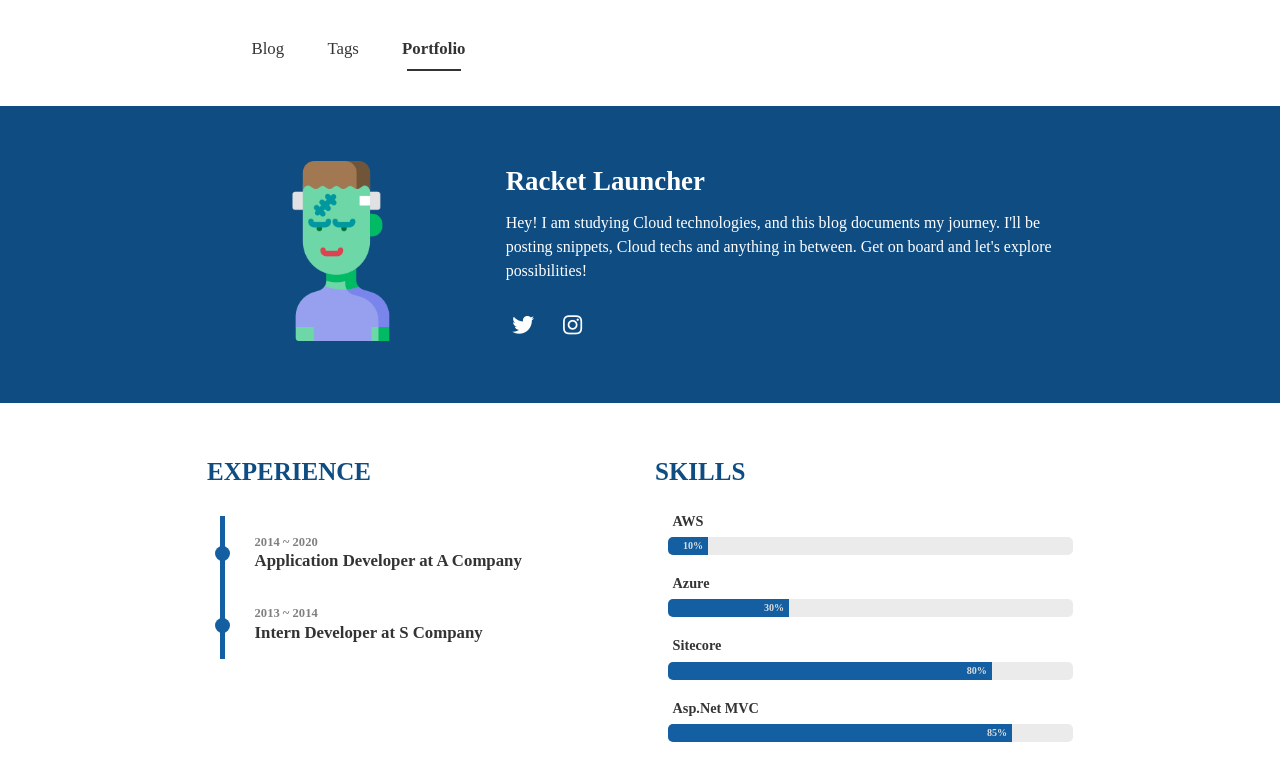
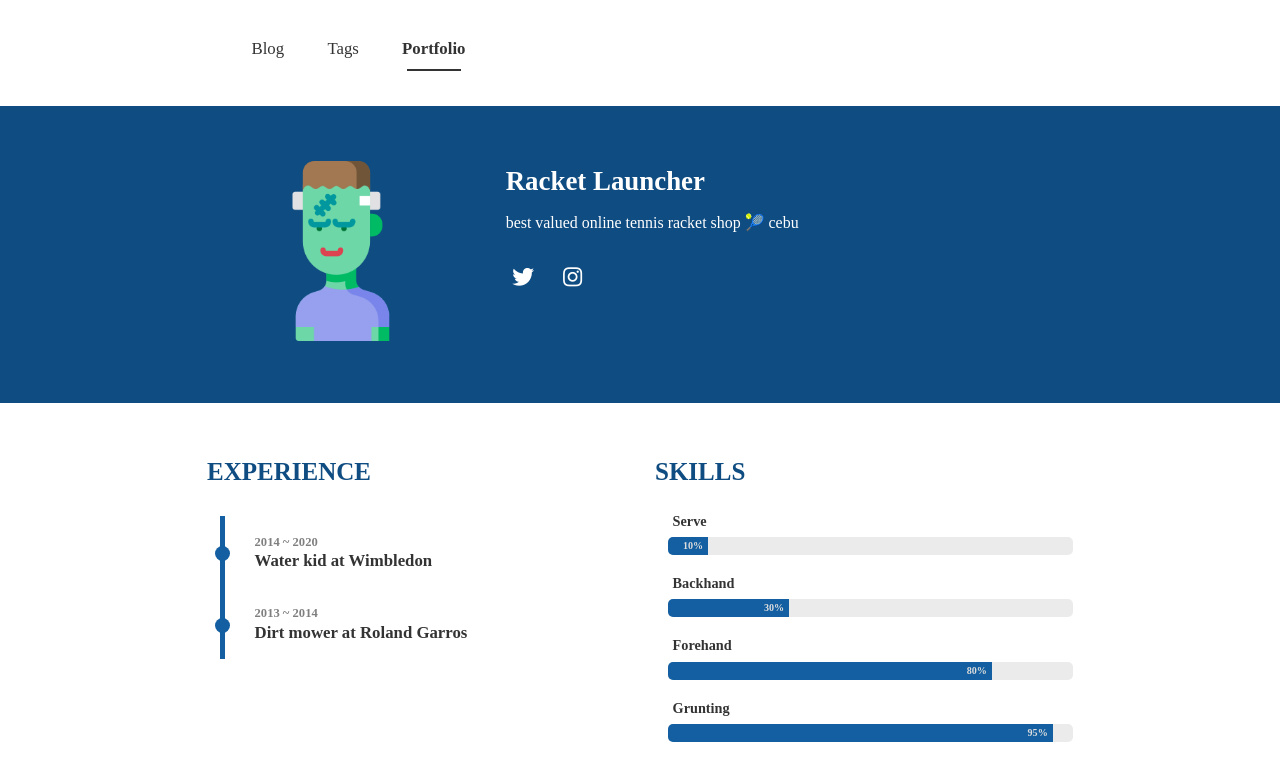
Before and after one commit to bonasfvck/racketlauncher, a Jekyll site: the page built from portfolio.html, in a window 1280 px wide. Shown: the top 781 px of the page. Built offline with Jekyll 4.4.1, drawn with Linux system fonts in a browser that asks for light colours; nearby versions of some CDN libraries; some web fonts are replaced.

Commit message:
Update _config.yml

```diff
--- a/_config.yml
+++ b/_config.yml
@@ -11,23 +11,23 @@ theme_settings :
   profile :
     image : assets/img/frankestein.png
     username : Racket Launcher
-    description : Hey! I am studying Cloud technologies, and this blog documents my journey. I'll be posting snippets, Cloud techs and anything in between. Get on board and let's explore possibilities!
+    description : best valued online tennis racket shop 🎾 cebu
     experience :
       - start : 2014
         end : 2020
-        experience : Application Developer at A Company
+        experience : Water kid at Wimbledon
       - start : 2013
         end : 2014
-        experience : Intern Developer at S Company
+        experience : Dirt mower at Roland Garros
     skills :
-      - skill : AWS
+      - skill : Serve
         value : 10  # Percent value
-      - skill : Azure
+      - skill : Backhand
         value : 30  # Percent value
-      - skill : Sitecore
+      - skill : Forehand
         value : 80  # Percent value
-      - skill : Asp.Net MVC
-        value : 85  # Percent value
+      - skill : Grunting
+        value : 95  # Percent value
 
   # Icons
   icons :
```
